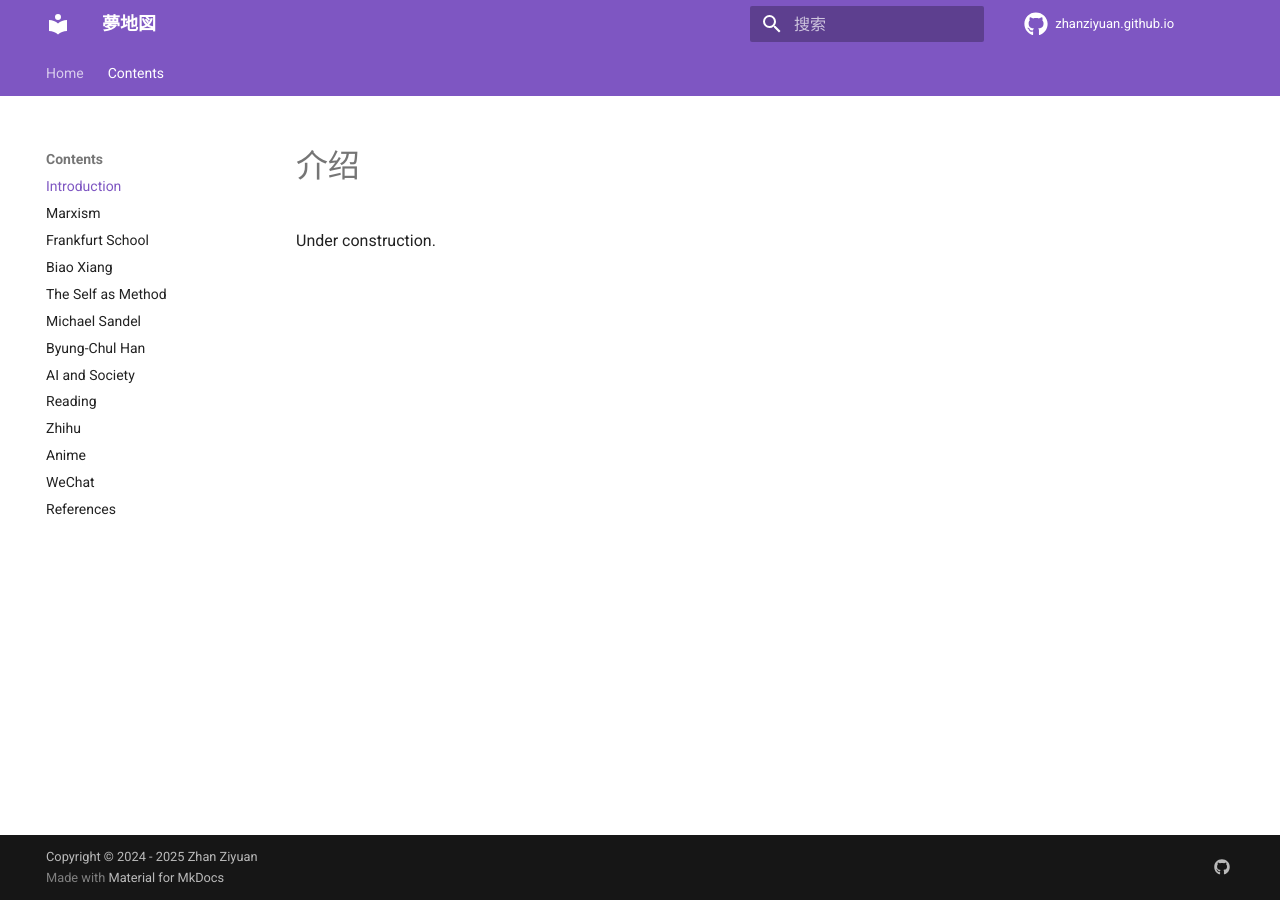
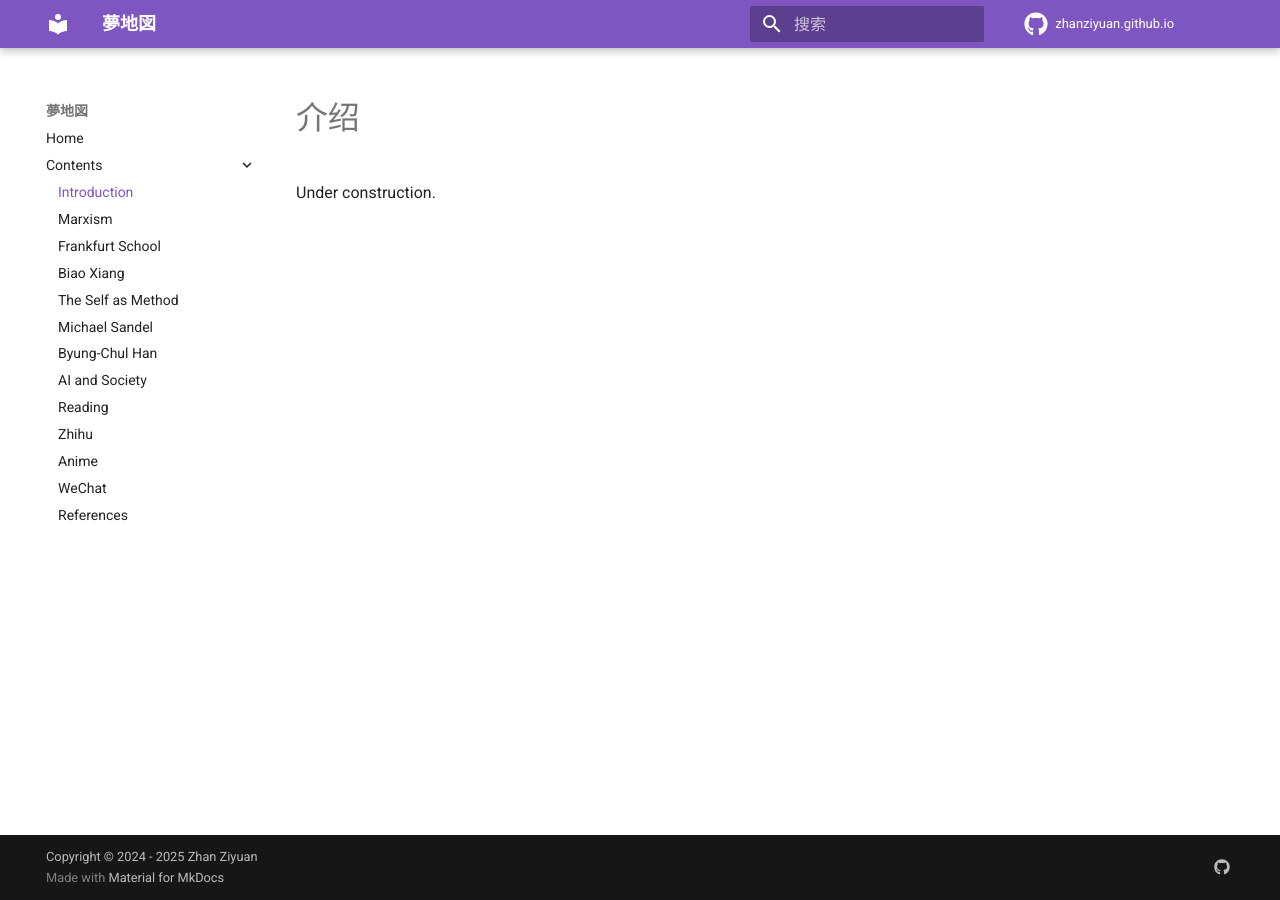
Before and after one commit to ZhanZiyuan/zhanziyuan.github.io, an MkDocs documentation site: the page built from docs/introduction.md, in a window 1280 px wide. Built offline with MkDocs 1.6.1 and Material for MkDocs 9.7.7, drawn with Linux system fonts in a browser that asks for light colours; comment, search, counter and statistics services are not loaded.

Commit message:
Modified `mkdocs.yml`.
- Modified `mkdocs.yml` (referred to `csdiy.wiki`).

```diff
--- a/mkdocs.yml
+++ b/mkdocs.yml
@@ -17,8 +17,14 @@
   palette:
     primary: deep purple
     accent: deep purple
-  feature:
-    tabs: true
+  features:
+    - header.autohide
+    - navigation.tracking
+    - navigation.top
+    - search.highlight
+    - search.share
+    - search.suggest
+    - content.code.annotate
   font:
     text: Roboto
     code: Inconsolata
@@ -28,6 +34,8 @@
     repo: fontawesome/brands/github
   favicon: assets/favicon.png # https://jdenticon.com/#icon-Juliana
   language: zh
+  include_search_page: false
+  search_index_only: true
 
 # Additional configuration
 extra:
```
